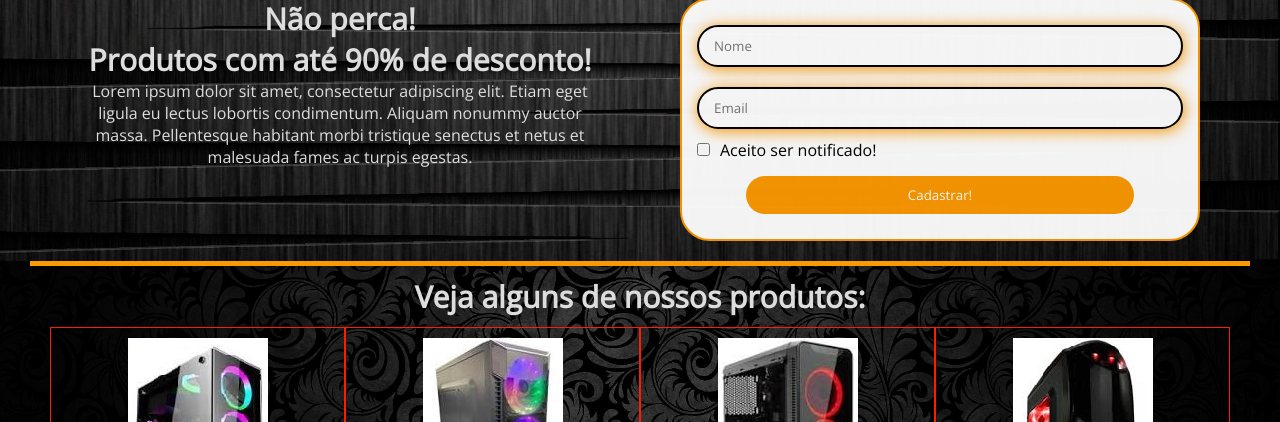
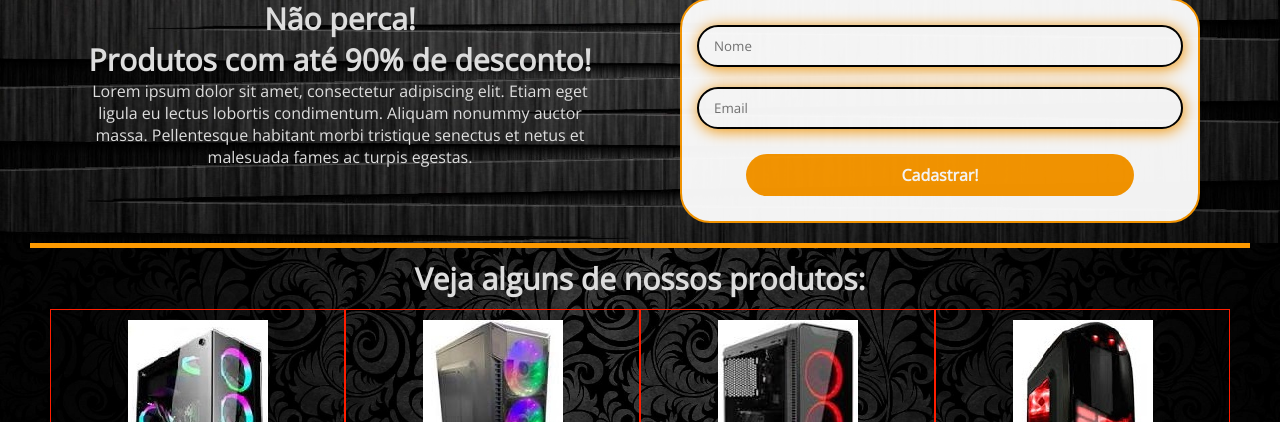
Before and after one commit to VictorFerreiraMartins/DesafioLandPage, a plain HTML site: page index.html in a window 1280 px wide. Shown: the part 378-800 px from the top of the page. Drawn offline with nearby package versions, Linux system fonts and the light colour scheme.

Commit message:
Remover checkbox

```diff
--- a/css/style.css
+++ b/css/style.css
@@ -84,13 +84,12 @@ html{
     display: block;
     background: #fc9900;
     border: none;
-    padding:10px;
+    padding: 10px;
     border-radius: 50px;
     color: #fff;
+    font-size: 16px;
     cursor: pointer;
-}
-.terms span{
-    margin-left: 10px;
+    font-weight: bold;
 }
 
 #showcase{
--- a/index.html
+++ b/index.html
@@ -28,7 +28,6 @@
                 <form id="form" class="content-card">
                     <input type="text" placeholder="Nome" id="nome" required>
                     <input type="email" placeholder="Email" id="email" required>
-                    <label class="terms"><input type="checkbox" name="aceite" id="email" required><span>Aceito ser notificado!</span></label>
                     <input type="submit" name="cadastrar" value="Cadastrar!">
                 </form>
             </div>
--- a/js/script.js
+++ b/js/script.js
@@ -21,5 +21,5 @@ form.addEventListener('submit',(e) =>{
 
     setTimeout(() =>{
         content.innerHTML = done;
-    },2000)
+    },1000)
 })
```
